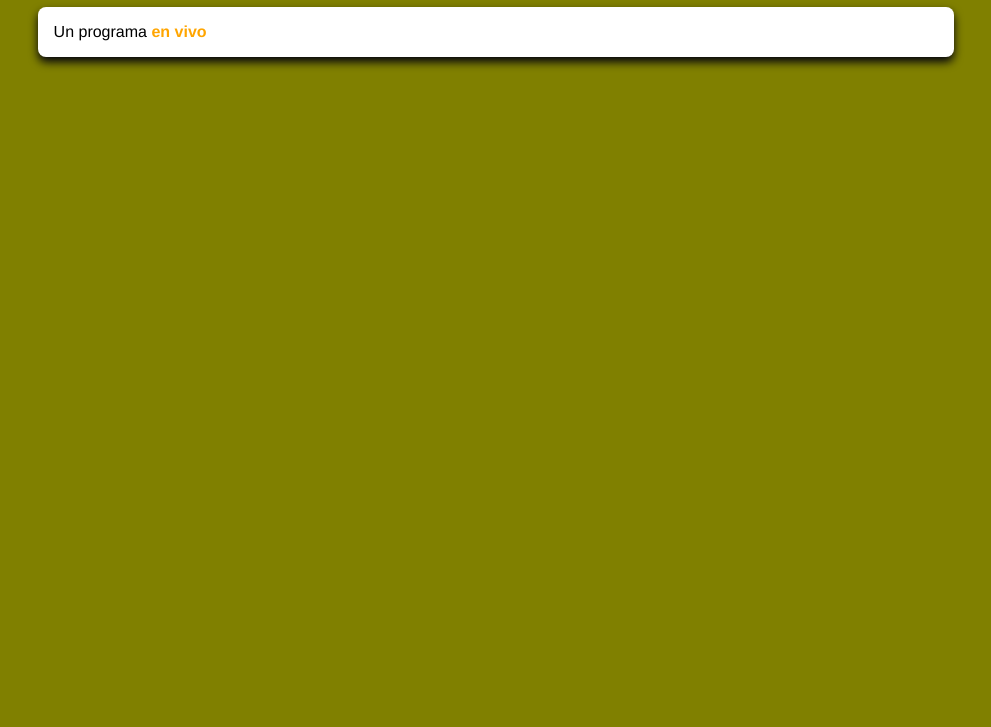
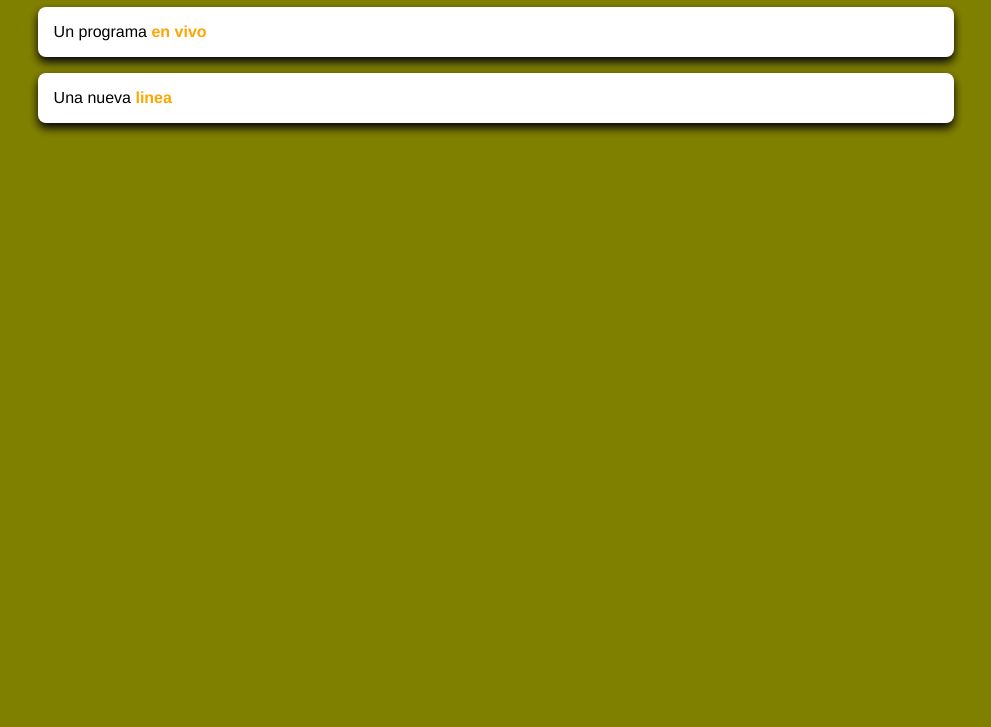
Before and after one commit to cjulcapoma/demo, a plain HTML site: page index.htm in a window 1280 px wide. Shown: the part 73-800 px from the top of the page, without its empty margins (144-1135 px from the left). Drawn offline with Linux system fonts and the light colour scheme; files that its build step writes are made by us from their sources.

Commit message:
nueva linea

```diff
--- a/index.htm
+++ b/index.htm
@@ -9,5 +9,6 @@
 <body>
 	<h1>Mejorando.la</h1>
 	<p id="primer-parrafo">Un programa <span class="naranja">en vivo</span></p>
+	<p id="primer-parrafo">Una nueva <span class="naranja">linea</span></p>
 </body>
 </html>
```
